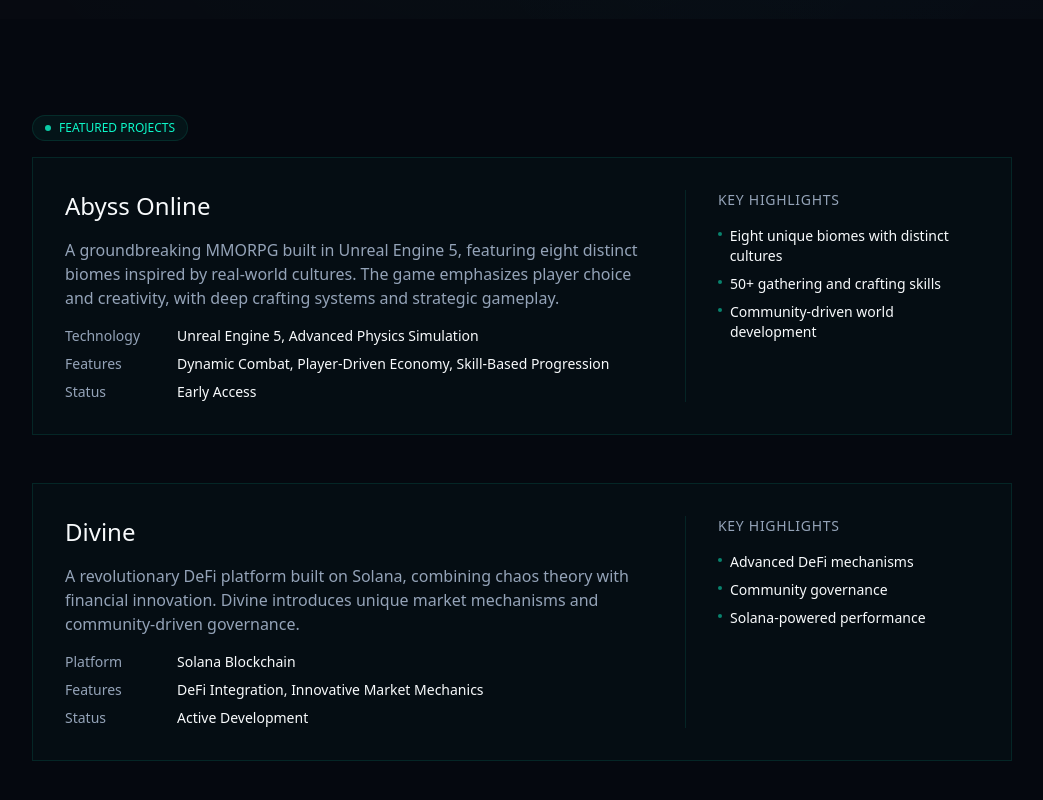
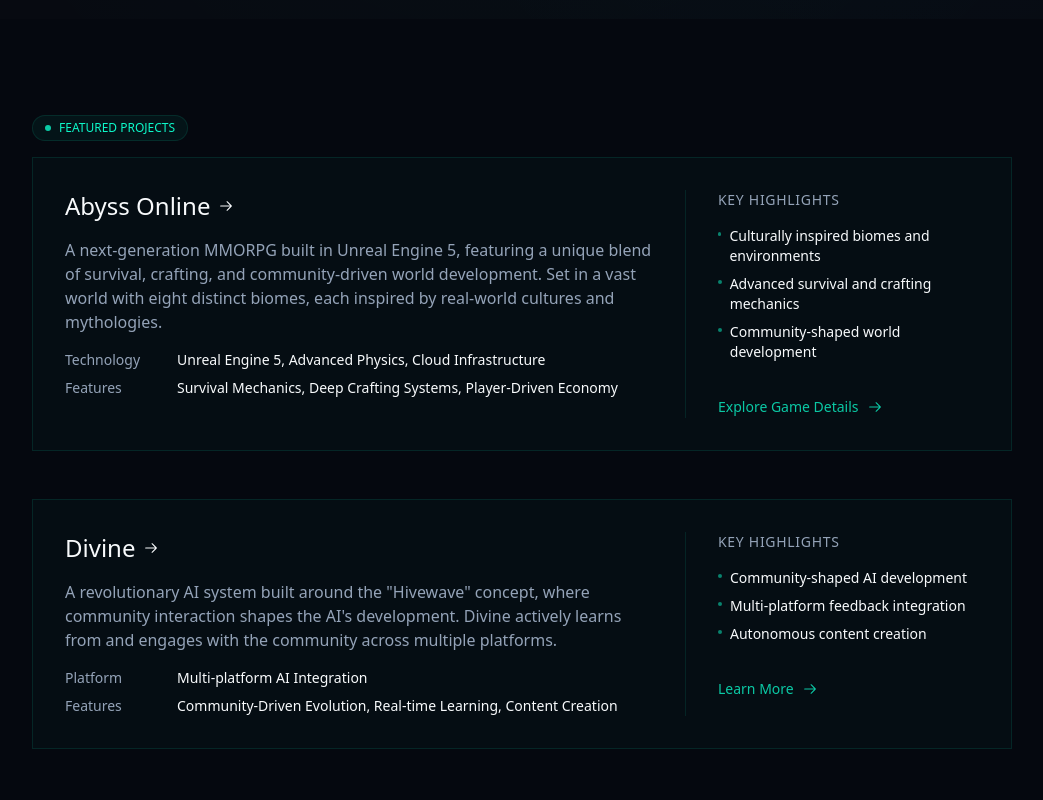
Before and after one commit to sebastiankehle/owl, a Next.js app: page /projects in a window 1280 px wide. Shown: the part 464-1264 px from the top of the page, without its empty margins (118-1161 px from the left). Built offline with nearby package versions, Linux system fonts and the light colour scheme; grey boxes are pictures that could not be loaded.

Commit message:
adapt content

```diff
--- a/src/app/projects/page.tsx
+++ b/src/app/projects/page.tsx
@@ -1,3 +1,6 @@
+import { ArrowRightIcon } from "@radix-ui/react-icons";
+import Link from "next/link";
+
 export default function ProjectsPage() {
   return (
     <div className="relative min-h-screen bg-background">
@@ -46,12 +49,20 @@
 
               <div className="grid gap-8 lg:grid-cols-[2fr,1fr]">
                 <div className="space-y-4">
-                  <h3 className="text-2xl font-light">Abyss Online</h3>
+                  <Link
+                    href="https://www.abyssonline.com"
+                    target="_blank"
+                    className="group/link inline-flex items-center gap-2 hover:text-primary transition-colors"
+                  >
+                    <h3 className="text-2xl font-light">Abyss Online</h3>
+                    <ArrowRightIcon className="h-4 w-4 transition-transform group-hover/link:translate-x-1" />
+                  </Link>
                   <p className="text-base text-muted-foreground">
-                    A groundbreaking MMORPG built in Unreal Engine 5, featuring
-                    eight distinct biomes inspired by real-world cultures. The
-                    game emphasizes player choice and creativity, with deep
-                    crafting systems and strategic gameplay.
+                    A next-generation MMORPG built in Unreal Engine 5, featuring
+                    a unique blend of survival, crafting, and community-driven
+                    world development. Set in a vast world with eight distinct
+                    biomes, each inspired by real-world cultures and
+                    mythologies.
                   </p>
                   <div className="space-y-2">
                     <div className="flex items-center gap-4">
@@ -59,7 +70,7 @@
                         Technology
                       </div>
                       <div className="text-sm">
-                        Unreal Engine 5, Advanced Physics Simulation
+                        Unreal Engine 5, Advanced Physics, Cloud Infrastructure
                       </div>
                     </div>
                     <div className="flex items-center gap-4">
@@ -67,15 +78,9 @@
                         Features
                       </div>
                       <div className="text-sm">
-                        Dynamic Combat, Player-Driven Economy, Skill-Based
-                        Progression
+                        Survival Mechanics, Deep Crafting Systems, Player-Driven
+                        Economy
                       </div>
-                    </div>
-                    <div className="flex items-center gap-4">
-                      <div className="w-24 text-sm text-muted-foreground">
-                        Status
-                      </div>
-                      <div className="text-sm">Early Access</div>
                     </div>
                   </div>
                 </div>
@@ -86,17 +91,27 @@
                   <ul className="space-y-2 text-sm">
                     <li className="flex items-start gap-2">
                       <div className="mt-1.5 h-1 w-1 rounded-full bg-primary/50" />
-                      <span>Eight unique biomes with distinct cultures</span>
+                      <span>Culturally inspired biomes and environments</span>
                     </li>
                     <li className="flex items-start gap-2">
                       <div className="mt-1.5 h-1 w-1 rounded-full bg-primary/50" />
-                      <span>50+ gathering and crafting skills</span>
+                      <span>Advanced survival and crafting mechanics</span>
                     </li>
                     <li className="flex items-start gap-2">
                       <div className="mt-1.5 h-1 w-1 rounded-full bg-primary/50" />
-                      <span>Community-driven world development</span>
+                      <span>Community-shaped world development</span>
                     </li>
                   </ul>
+                  <div className="pt-4">
+                    <Link
+                      href="https://www.abyssonline.com/"
+                      target="_blank"
+                      className="inline-flex items-center gap-2 text-sm text-primary/80 hover:text-primary transition-colors"
+                    >
+                      <span>Explore Game Details</span>
+                      <ArrowRightIcon className="h-4 w-4" />
+                    </Link>
+                  </div>
                 </div>
               </div>
             </div>
@@ -107,32 +122,37 @@
 
               <div className="grid gap-8 lg:grid-cols-[2fr,1fr]">
                 <div className="space-y-4">
-                  <h3 className="text-2xl font-light">Divine</h3>
+                  <Link
+                    href="https://www.chaosanddisorder.ai"
+                    target="_blank"
+                    className="group/link inline-flex items-center gap-2 hover:text-primary transition-colors"
+                  >
+                    <h3 className="text-2xl font-light">Divine</h3>
+                    <ArrowRightIcon className="h-4 w-4 transition-transform group-hover/link:translate-x-1" />
+                  </Link>
                   <p className="text-base text-muted-foreground">
-                    A revolutionary DeFi platform built on Solana, combining
-                    chaos theory with financial innovation. Divine introduces
-                    unique market mechanisms and community-driven governance.
+                    A revolutionary AI system built around the "Hivewave"
+                    concept, where community interaction shapes the AI's
+                    development. Divine actively learns from and engages with
+                    the community across multiple platforms.
                   </p>
                   <div className="space-y-2">
                     <div className="flex items-center gap-4">
                       <div className="w-24 text-sm text-muted-foreground">
                         Platform
                       </div>
-                      <div className="text-sm">Solana Blockchain</div>
+                      <div className="text-sm">
+                        Multi-platform AI Integration
+                      </div>
                     </div>
                     <div className="flex items-center gap-4">
                       <div className="w-24 text-sm text-muted-foreground">
                         Features
                       </div>
                       <div className="text-sm">
-                        DeFi Integration, Innovative Market Mechanics
+                        Community-Driven Evolution, Real-time Learning, Content
+                        Creation
                       </div>
-                    </div>
-                    <div className="flex items-center gap-4">
-                      <div className="w-24 text-sm text-muted-foreground">
-                        Status
-                      </div>
-                      <div className="text-sm">Active Development</div>
                     </div>
                   </div>
                 </div>
@@ -143,17 +163,27 @@
                   <ul className="space-y-2 text-sm">
                     <li className="flex items-start gap-2">
                       <div className="mt-1.5 h-1 w-1 rounded-full bg-primary/50" />
-                      <span>Advanced DeFi mechanisms</span>
+                      <span>Community-shaped AI development</span>
                     </li>
                     <li className="flex items-start gap-2">
                       <div className="mt-1.5 h-1 w-1 rounded-full bg-primary/50" />
-                      <span>Community governance</span>
+                      <span>Multi-platform feedback integration</span>
                     </li>
                     <li className="flex items-start gap-2">
                       <div className="mt-1.5 h-1 w-1 rounded-full bg-primary/50" />
-                      <span>Solana-powered performance</span>
+                      <span>Autonomous content creation</span>
                     </li>
                   </ul>
+                  <div className="pt-4">
+                    <Link
+                      href="https://www.chaosanddisorder.ai"
+                      target="_blank"
+                      className="inline-flex items-center gap-2 text-sm text-primary/80 hover:text-primary transition-colors"
+                    >
+                      <span>Learn More</span>
+                      <ArrowRightIcon className="h-4 w-4" />
+                    </Link>
+                  </div>
                 </div>
               </div>
             </div>
```
